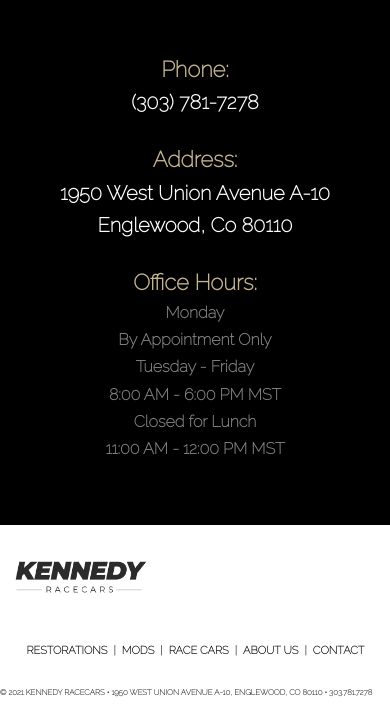
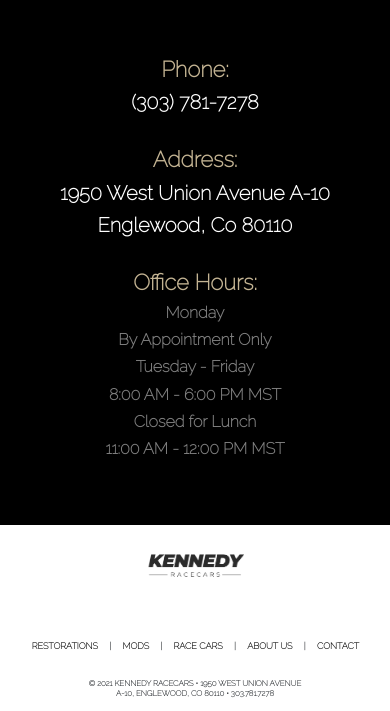
Before and after one commit to calebjsmith7/kennedy, a React (Create React App) app: page /contact in a window 390 px wide. Shown: the part 1005-1716 px from the top of the page. Built offline with nearby package versions, Linux system fonts and the light colour scheme.

Commit message:
mobile responsivity

```diff
--- a/public/index.html
+++ b/public/index.html
@@ -18,7 +18,6 @@
       Notice the use of %PUBLIC_URL% in the tags above.
       It will be replaced with the URL of the `public` folder during the build.
       Only files inside the `public` folder can be referenced from the HTML.
-
       Unlike "/favicon.ico" or "favicon.ico", "%PUBLIC_URL%/favicon.ico" will
       work correctly both with client-side routing and a non-root public URL.
       Learn how to configure a non-root public URL by running `npm run build`.
@@ -40,10 +39,8 @@
     <!--
       This HTML file is a template.
       If you open it directly in the browser, you will see an empty page.
-
       You can add webfonts, meta tags, or analytics to this file.
       The build step will place the bundled scripts into the <body> tag.
-
       To begin the development, run `npm start` or `yarn start`.
       To create a production bundle, use `npm run build` or `yarn build`.
     -->
--- a/src/App.css
+++ b/src/App.css
@@ -222,6 +222,7 @@
 }
 
 
+
 .c {
   background-image: url(./images/bluecar.jpg);
 }
@@ -231,6 +232,12 @@
 }
 .e {
   background-image: url(./images/steeringwheel.jpg);
+}
+@media (max-width: 800px){
+  .c {
+    background-image: url(./images/bluecartall.jpg);
+  }
+
 }
 
 /* front titles and design now buttons */
@@ -256,6 +263,7 @@
     margin-top: 18%;
   }
 }
+/* contact */
 .contact-middle {
   color: rgb(196, 180, 147);
   font-weight: 800;
@@ -371,7 +379,8 @@
 }
 @media (max-width: 800px){
   .bottomlogo {
-    width: 50vw;
+    width: 25vw;
+    margin: auto;
   }
   .lower {
     height: 22vh;
@@ -380,6 +389,8 @@
   .cw {
     font-size: 2vw;
     order: 2;
+    width: 75%;
+    margin: auto;
   }
   .bottomright {
     width: 100vw;
@@ -387,6 +398,9 @@
     margin: auto;
     margin-left: -5%;
     order: 1;
+  }
+  .bottomlinks {
+    font-size: 9px;
   }
 
 }
```
Also changed, not shown: firebase.json (added), src/images/bluecartall.jpg (added), 1 other file (tests, documents, lock files or other folders).
